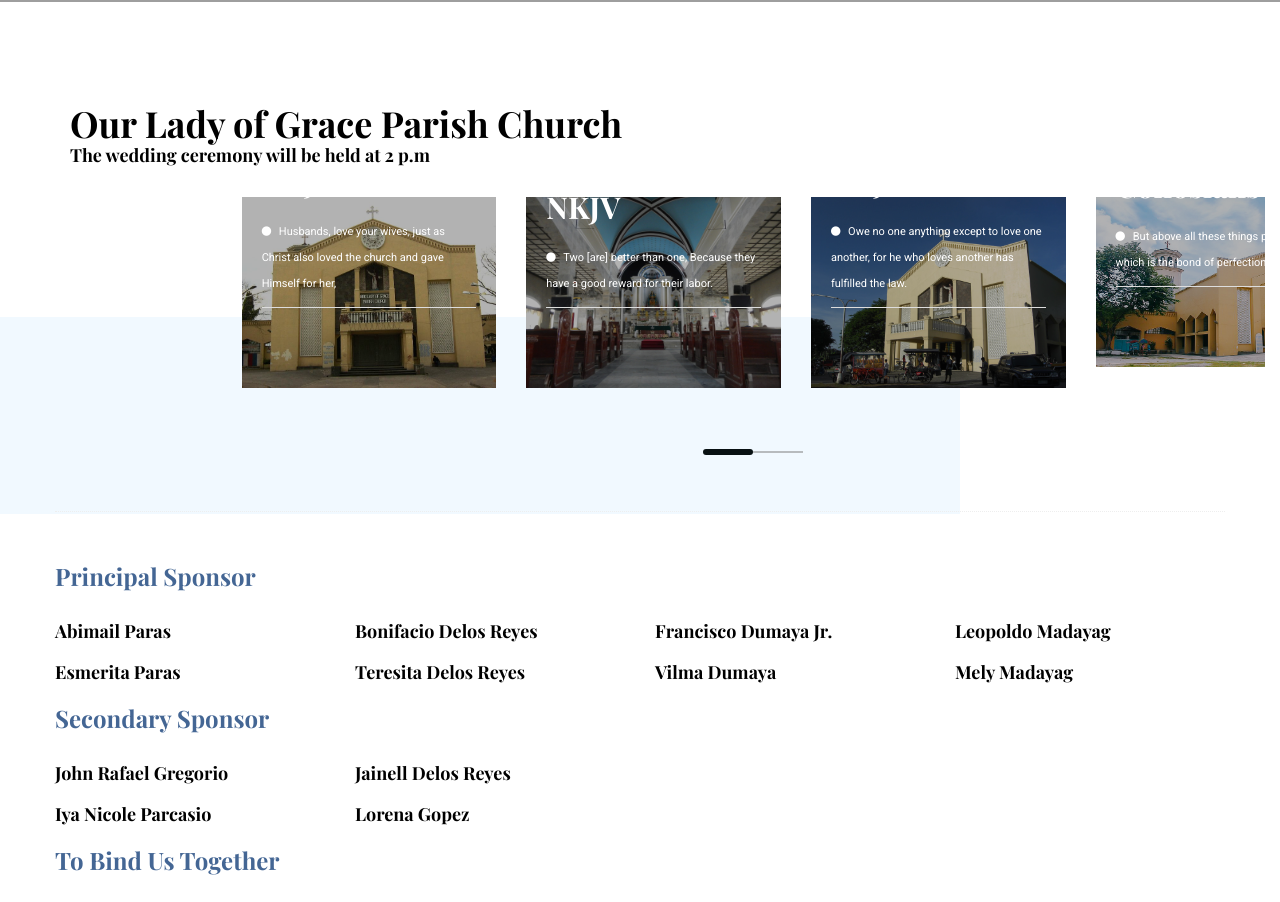
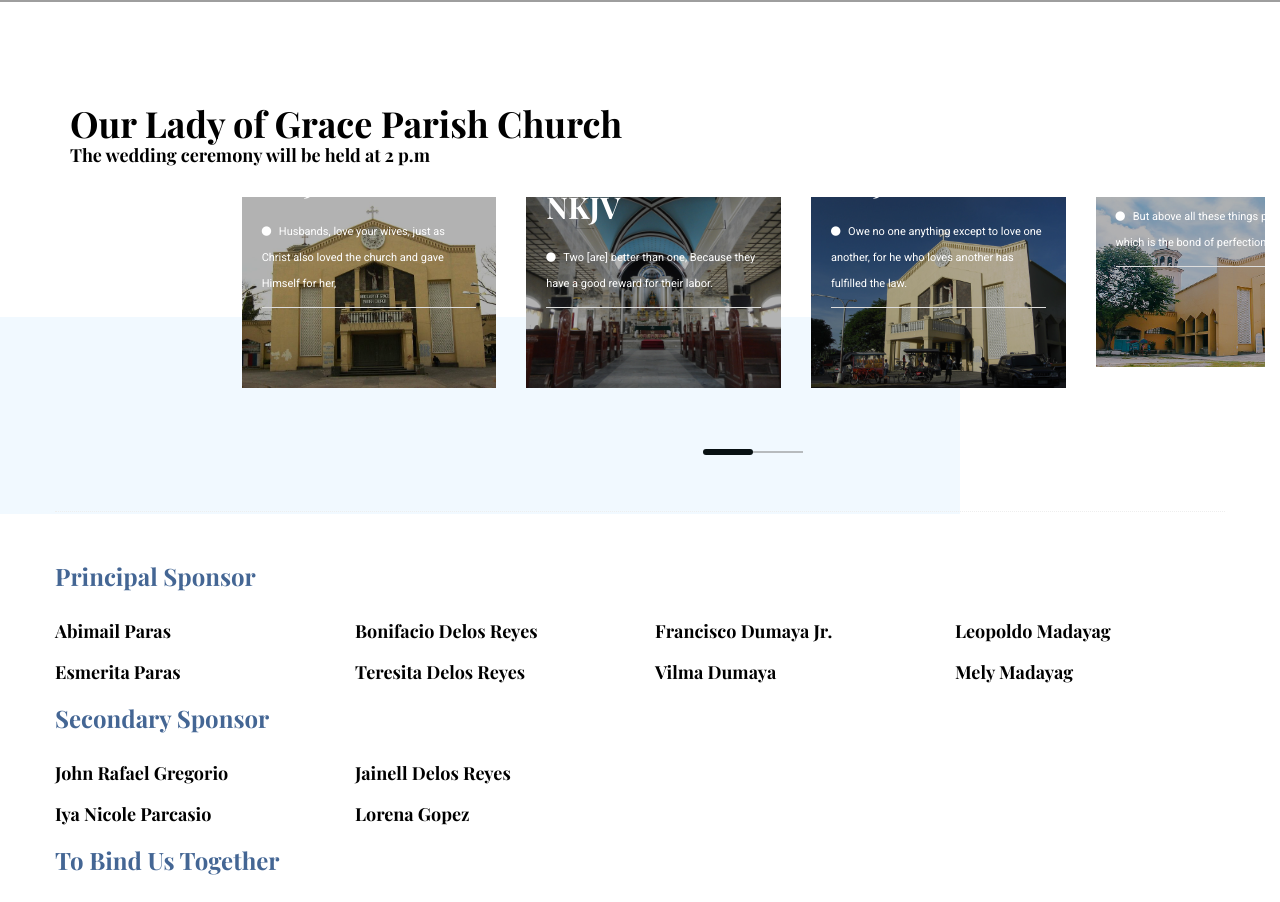
Before and after one commit to mhadz23/GerardJaizel, a plain HTML site: page index.html in a window 1280 px wide. Shown: the part 2840-3742 px from the top of the page. Drawn offline with nearby package versions, Linux system fonts and the light colour scheme; some packages are replaced by stand-ins of ours; grey boxes are pictures that could not be loaded.

Commit message:
Update index.html

```diff
--- a/index.html
+++ b/index.html
@@ -268,7 +268,7 @@
 						<img class="img-fluid" src="img/gallery/OLPC1.jpg" alt="">
 					</figure>
 					<div class="overlay"></div>
-					<div class="text-wrap">
+					<div class="text-wrap" style="padding-top:20px; padding-bottom:20px;">
 						<h3>
 							<a href="#">Collosians 3:14</a>
 						</h3>
```
